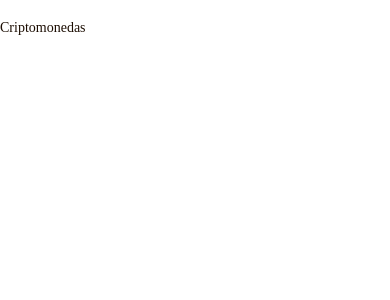
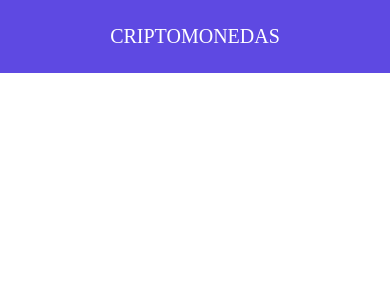
Before and after one commit to lpablos/criptomonedasreactnative, a React Native app: screen / in a window 390 px wide. Shown: the top 300 px of the page. Built offline with nearby package versions, Linux system fonts and the light colour scheme.

Commit message:
Definicion de estilos para la cabecera

```diff
--- a/components/Header.js
+++ b/components/Header.js
@@ -8,8 +8,14 @@ const Header = () => {
 const styles = StyleSheet.create({
   encabezado: {
     fontFamily: 'Lato-Black',
-    paddingTop: Platform.OS === 'ios' ? 50 : 20,
-    color: '#1c0d02',
+    paddingTop: Platform.OS === 'ios' ? 50 : 25,
+    color: '#FFF',
+    backgroundColor: '#5E49E2',
+    paddingBottom: 25,
+    textAlign: 'center',
+    textTransform: 'uppercase',
+    fontSize: 20,
+    marginBottom: 30,
   },
 });
 
```
